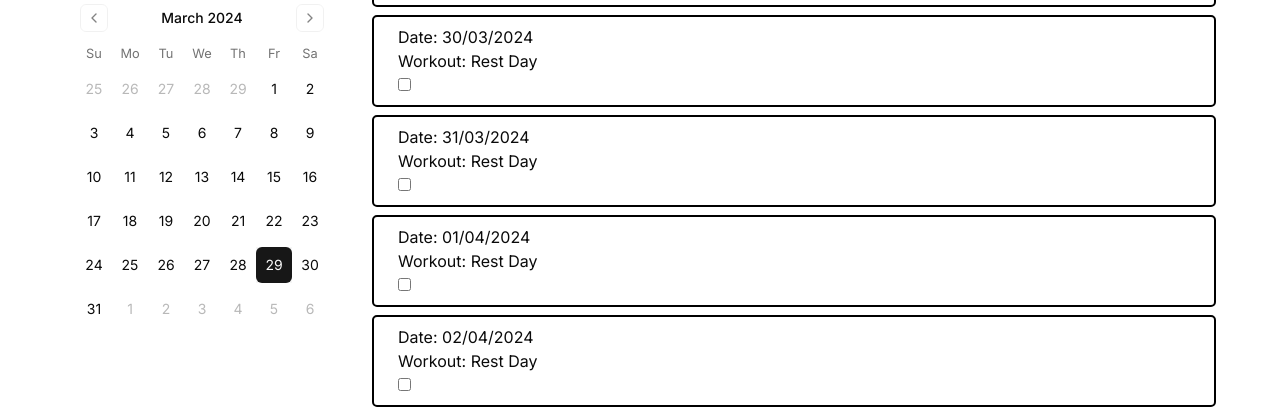
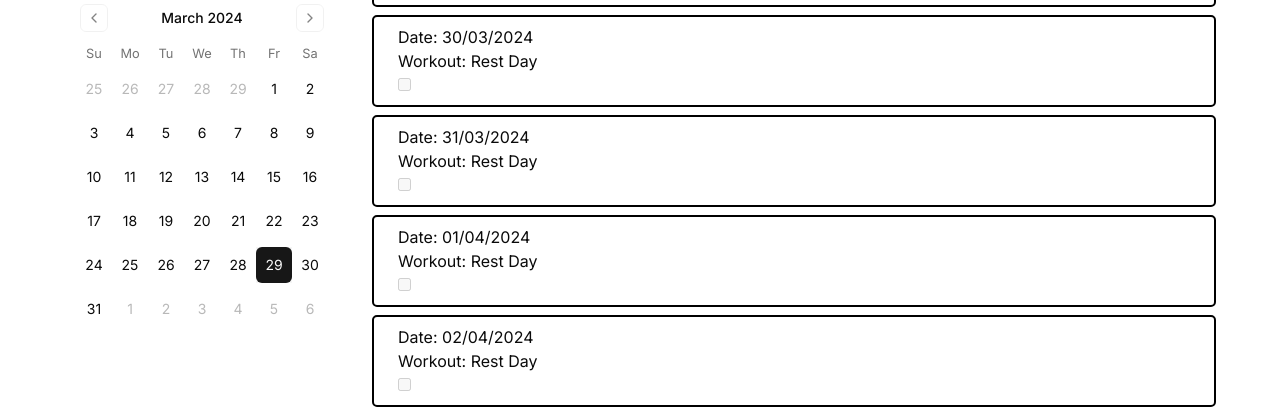
Before and after one commit to DYNAMICMORTAL/gymbro, a Next.js app: page / in a window 1280 px wide. Shown: the part 493-905 px from the top of the page. Built offline with nearby package versions, Linux system fonts and the light colour scheme; no server answers; the database is empty.

Commit message:
Workout Day v3.5.0

```diff
--- a/components/Routine.tsx
+++ b/components/Routine.tsx
@@ -10,6 +10,9 @@ export default function Routine({ dayOffset }: { dayOffset: number }) {
     date.setDate(date.getDate() + dayOffset);
     const options: Intl.DateTimeFormatOptions = { day: 'numeric', month: 'numeric', year: 'numeric' };
     const formattedDate = date.toLocaleDateString('en-GB', options);
+
+    const isFutureDate = date > new Date();
+    const isCurrentDate = date.toDateString() === new Date().toDateString();
 
     useEffect(() => {
         const fetchWorkout = async () => {
@@ -27,10 +30,13 @@ export default function Routine({ dayOffset }: { dayOffset: number }) {
     }, [dayOffset]);
 
     const handleCheckboxChange = async (event: React.ChangeEvent<HTMLInputElement>) => {
+        if (!isCurrentDate) {
+            return;
+        }
+
         setIsDone(event.target.checked);
-        const day = (new Date().getDate() + dayOffset) % 4;
         try {
-            await axios.post(`/api/workout`, { day, isDone: event.target.checked });
+            await axios.post(`/api/dates`, { date: formattedDate, workout, isDone: event.target.checked });
         } catch (error) {
             console.error(error);
         }
@@ -40,7 +46,7 @@ export default function Routine({ dayOffset }: { dayOffset: number }) {
         <div className={style.routineSection}>
             <h6 className={style.todayDate}>Date: {formattedDate}</h6>
             <h6 className={style.todayWorkout}>Workout: {workout}</h6>
-            <input type="checkbox" checked={isDone} onChange={handleCheckboxChange} />
+            <input type="checkbox" checked={isDone} onChange={handleCheckboxChange} disabled={isFutureDate} />
         </div>
     );
 }
--- /dev/null
+++ b/pages/api/dates.ts
@@ -0,0 +1,18 @@
+import { NextApiRequest, NextApiResponse } from 'next';
+import { getDbConnection } from '../../src/lib/mongodb';
+
+export default async function handler(req: NextApiRequest, res: NextApiResponse) {
+    const client = await getDbConnection();
+    const db = client.db('gymbrodatabase'); // replace with your database name
+    const collection = db.collection('dates'); // replace with your collection name
+
+    if (req.method === 'POST') {
+        const { date, workout, isDone } = req.body;
+
+        await collection.updateOne({ date }, { $set: { workout, isDone } }, { upsert: true });
+
+        res.status(200).json({ message: 'Date updated successfully' });
+    } else {
+        res.status(405).json({ message: 'Method not allowed' });
+    }
+}
```
